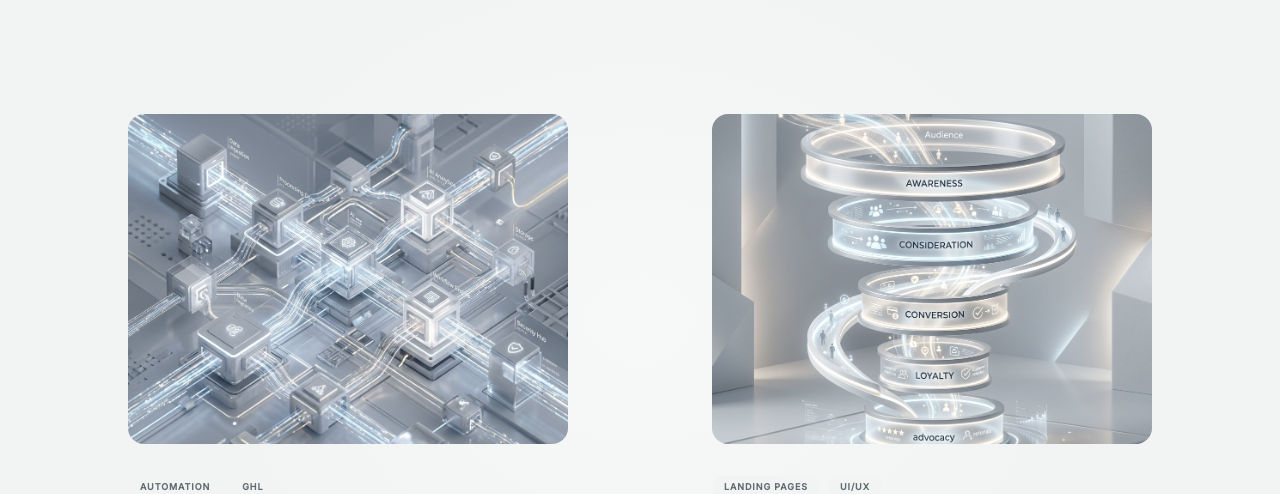
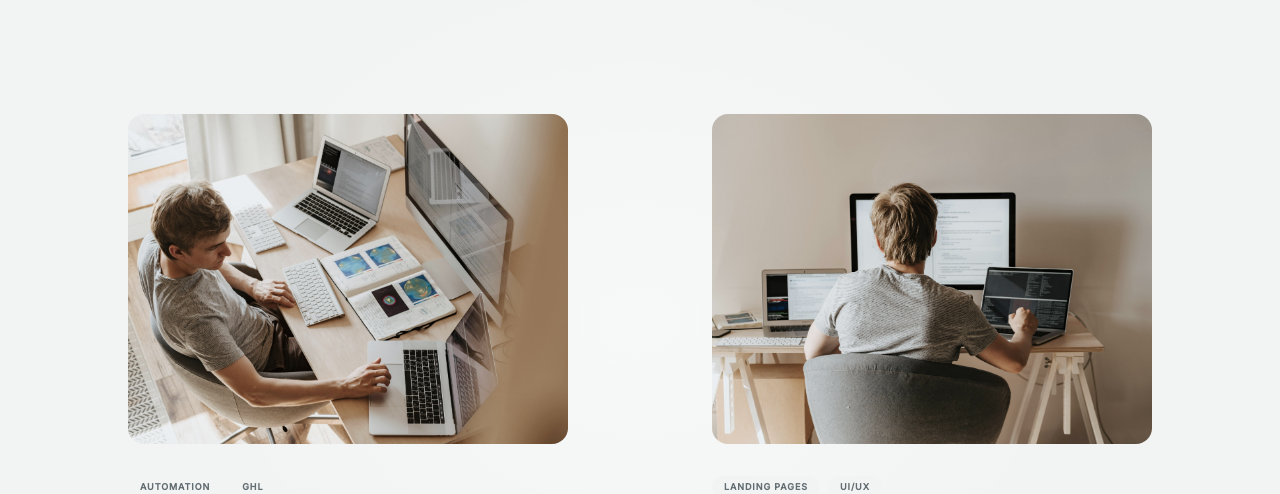
Before and after one commit to Julqifhel13/Jul-qifhelLP, a React (Vite) app: page / in a window 1280 px wide. Shown: the part 3413-3907 px from the top of the page. Built offline with nearby package versions, Linux system fonts and the light colour scheme.

Commit message:
Update portfolio project card background images

```diff
--- a/src/pages/Home.jsx
+++ b/src/pages/Home.jsx
@@ -229,14 +229,14 @@ export default function Home() {
                             title="Workflow Automation Works"
                             tags={["Automation", "GHL"]}
                             description="See all my Workflow Automation Works"
-                            image="/Asset/enterprise_workflow.png"
+                            image="/Asset/automating.jpg"
                             linkTo="/project/enterprise-workflow"
                         />
                         <ProjectCard
                             title="Landing Pages"
                             tags={["Landing Pages", "UI/UX"]}
                             description="See all my works in Landing Pages Sample works. I built some using GoHighLevel, some using custom html css, some using AI tools and etc."
-                            image="/Asset/conversion_funnel.png"
+                            image="/Asset/coding.jpg"
                             linkTo="/project/landing-pages"
                         />
                     </div>
```
Also changed, not shown: public/Asset/automating.jpg (added), public/Asset/coding.jpg (added).
